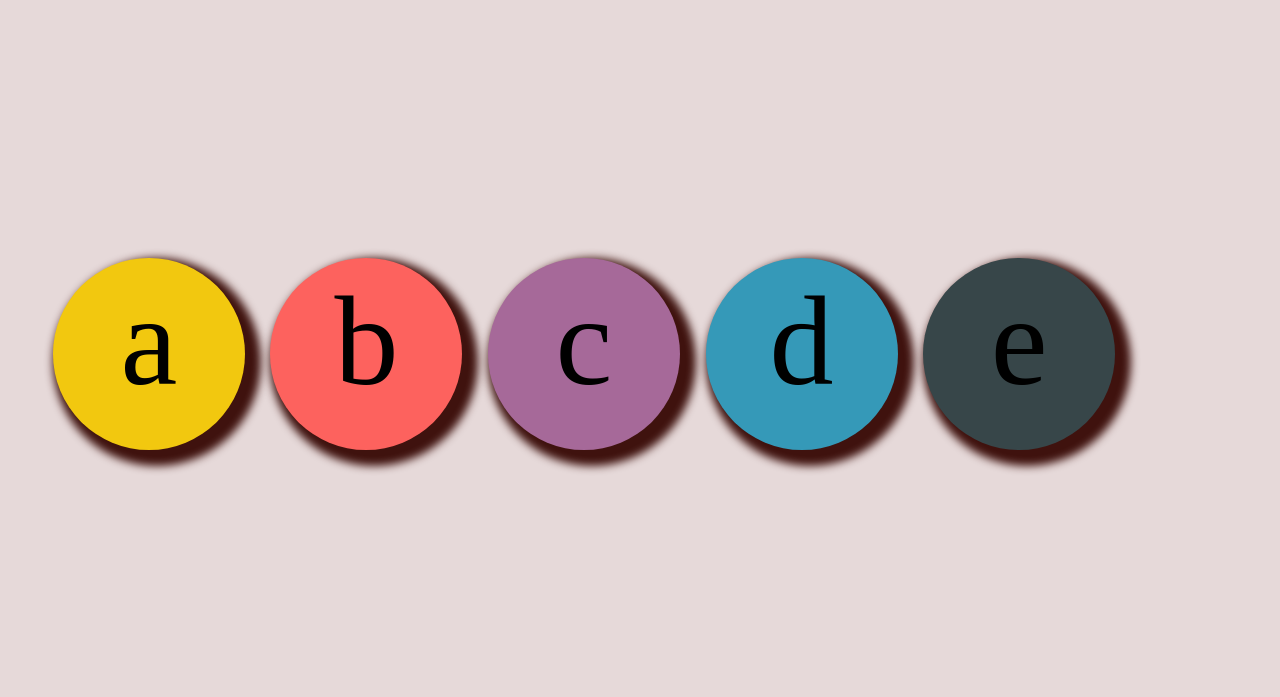
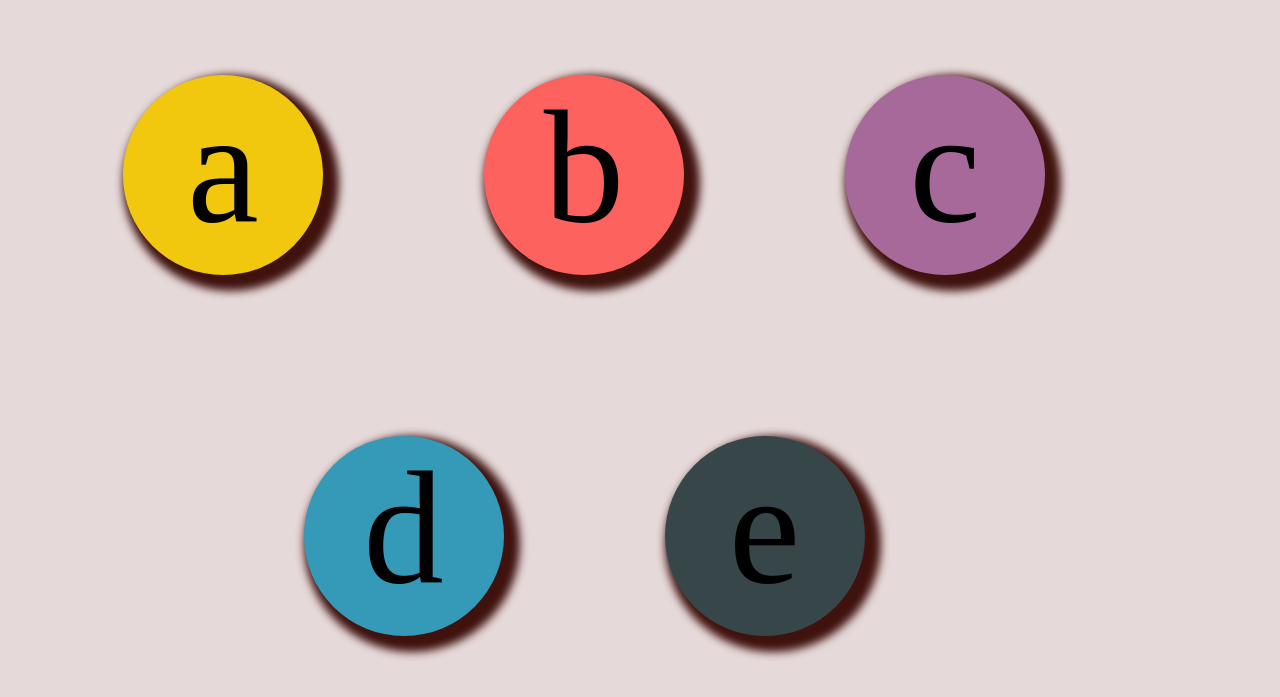
Before and after one commit to talwag/k, a plain HTML site: page simon/simon.html in a window 1280 px wide. Shown: the part 85-782 px from the top of the page. Drawn offline with Linux system fonts and the light colour scheme.

Commit message:
Revert "apply simon css changes"
This reverts commit 39101a25cbe953faf29ed3b9162c3bf949be224a.

```diff
--- a/simon/jsSimon.js
+++ b/simon/jsSimon.js
@@ -33,6 +33,7 @@ function playSeq() {
         var intervalID = setInterval(function () {
             gSounds[gState.seq[intervalCounter]].play();
             addRemoveClass(gState.seq[intervalCounter]);
+            console.log(gState.seq[intervalCounter]);
             intervalCounter++;
             if (intervalCounter === gState.seq.length) {
                 userTurn();
@@ -69,6 +70,7 @@ function userTurn(){
 }
 function addRemoveClass(noteIndex){
     var elNote = document.querySelector('#note-'+noteIndex);
+    console.log(elNote);
     elNote.classList.add('playing');
     setTimeout(function(){elNote.classList.remove('playing');}, 1000);
 }
--- a/simon/simonscss.css
+++ b/simon/simonscss.css
@@ -1,6 +1,3 @@
-html{
-  height: 90%;
-}
 body{
   font-size: 3.7vw;
   height: 100%;
@@ -19,23 +16,20 @@ body{
  }
 
 #container {
-  height: 100%;
   display: flex;
   justify-content: center;
+  align-content: flex-start;
   flex-flow: row wrap;
 }
 
 .note {
-  line-height: 130%;
-  align-self: center;
   text-align: center;
-  cursor: pointer;
-  font-size: 10vw;
+  font-size: 161px;
   box-shadow: 8px 8px 8px 8px #3f120e;
-  width: 1.5em;
-  height: 1.5em;
+  width: 200px;
+  height: 200px;
   border-radius: 1000px;
-  margin: 0.1em;
+  margin: 0.5em;
 }
 
 .playing{
```
